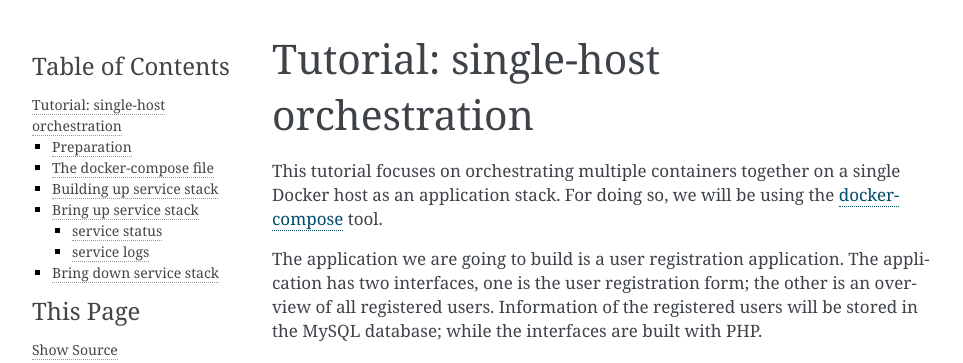
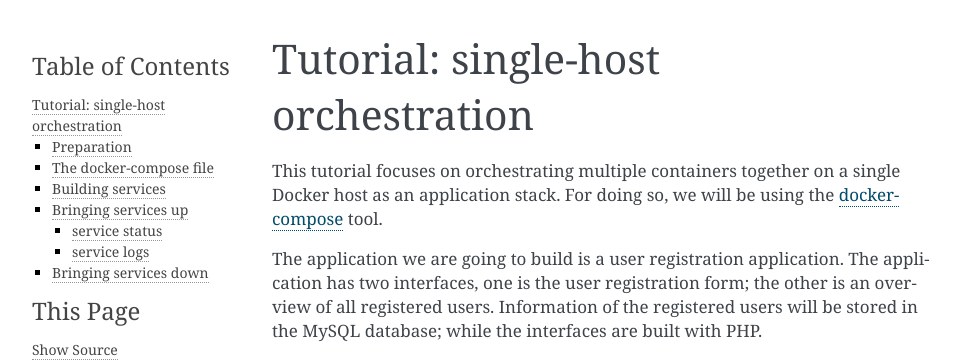
Before and after one commit to Donders-Institute/docker-swarm-setup, a Sphinx documentation site: the page built from doc/tutorial/orchestration.rst, in a window 1280 px wide and 900 px high. Shown: the top 363 px of the window, without its empty margins (148-1111 px from the left). Built offline with Sphinx 7.4.7, drawn with Linux system fonts in a browser that asks for light colours; some of the changed text lies outside the part shown.

Commit message:
Updated titles

```diff
--- a/doc/tutorial/orchestration.rst
+++ b/doc/tutorial/orchestration.rst
@@ -103,8 +103,8 @@ Another service ``db`` uses `the official MySQL image from the Docker Hub <https
 
 The ``db`` service has two bind-mounted volumes.  The ``./init.d`` directory on host is bind-mounted to the ``/docker-entrypoint-initdb.d`` directory in the container as we will make use the bootstrap mechanism provided by the container to create a database schema for the ``registry`` database; while the ``./data`` is bind-mounted to ``/var/lib/mysql`` for preserving the data in the MySQL database.  The ``db`` service is also joint into the ``dbnet`` network so that it becomes accessible to the ``web`` service.
 
-Building up service stack
-=========================
+Building services
+=================
 
 When the service stack has a container based on local image build (e.g. the ``web`` service in our example), it is necessary to build the container via the docker-compose tool.  For that, one can do:
 
@@ -116,8 +116,8 @@ When the service stack has a container based on local image build (e.g. the ``we
 
     The command above will loads the ``docker-compose.yml`` file in the current directory.  If you have a different filename/location for your docker-compose file, add the ``-f <filepath>`` option to the command.
 
-Bring up service stack
-======================
+Bringing services up
+====================
 
 Once the docker-compose file is reasy, bring the whole service stack up is very simple.  Just do:
 
@@ -154,8 +154,8 @@ The services may produce logs to its STDOUT/STDERR.  Those logs can be monitored
 
 where the option ``-f`` follows the output on STDOUT/STDERR.
 
-Bring down service stack
-========================
+Bringing services down
+======================
 
 .. code-block:: bash
 
```
